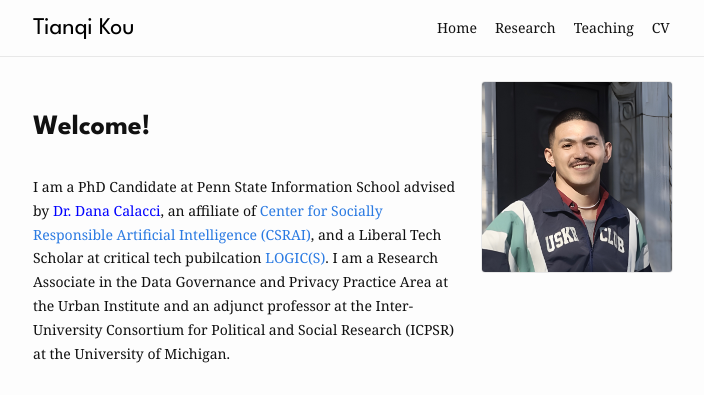
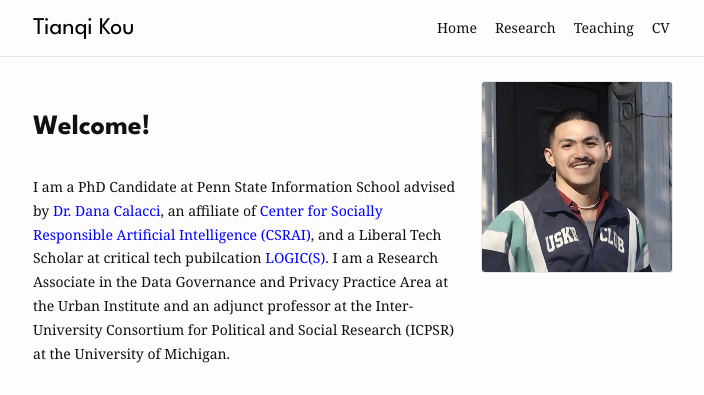
Before and after one commit to koutianqi/koutianqi.github.io, a Jekyll site: the page built from index.markdown, in a window 1280 px wide. Shown: the top 395 px of the page, without its empty margins (287-991 px from the left). Built offline with Jekyll 4.4.1, drawn with Linux system fonts in a browser that asks for light colours.

Commit message:
Update index.markdown

```diff
--- a/index.markdown
+++ b/index.markdown
@@ -7,7 +7,7 @@ title: "Tianqi Kou"
   <div markdown="1">
 # Welcome!
 
-I am a PhD Candidate at Penn State Information School advised by [<span style="color:blue">Dr. Dana Calacci</span>](https://www.dcalacci.net), an affiliate of [Center for Socially Responsible Artificial Intelligence (CSRAI)](https://csrai.psu.edu), and a Liberal Tech Scholar at critical tech pubilcation [LOGIC(S)](https://logicmag.io).
+I am a PhD Candidate at Penn State Information School advised by [<span style="color:blue">Dr. Dana Calacci</span>](https://www.dcalacci.net), an affiliate of [<span style="color:blue">Center for Socially Responsible Artificial Intelligence (CSRAI)</span>](https://csrai.psu.edu), and a Liberal Tech Scholar at critical tech pubilcation [<span style="color:blue">LOGIC(S)</span>](https://logicmag.io).
 I am a Research Associate in the Data Governance and Privacy Practice Area at the Urban Institute and an adjunct professor at the Inter-University Consortium for Political and Social Research (ICPSR) at the University of Michigan.
   </div>
   <img class="headshot" src="{{ "/assets/img/headshot_crop.jpg" | relative_url }}" alt="Headshot" />
```
